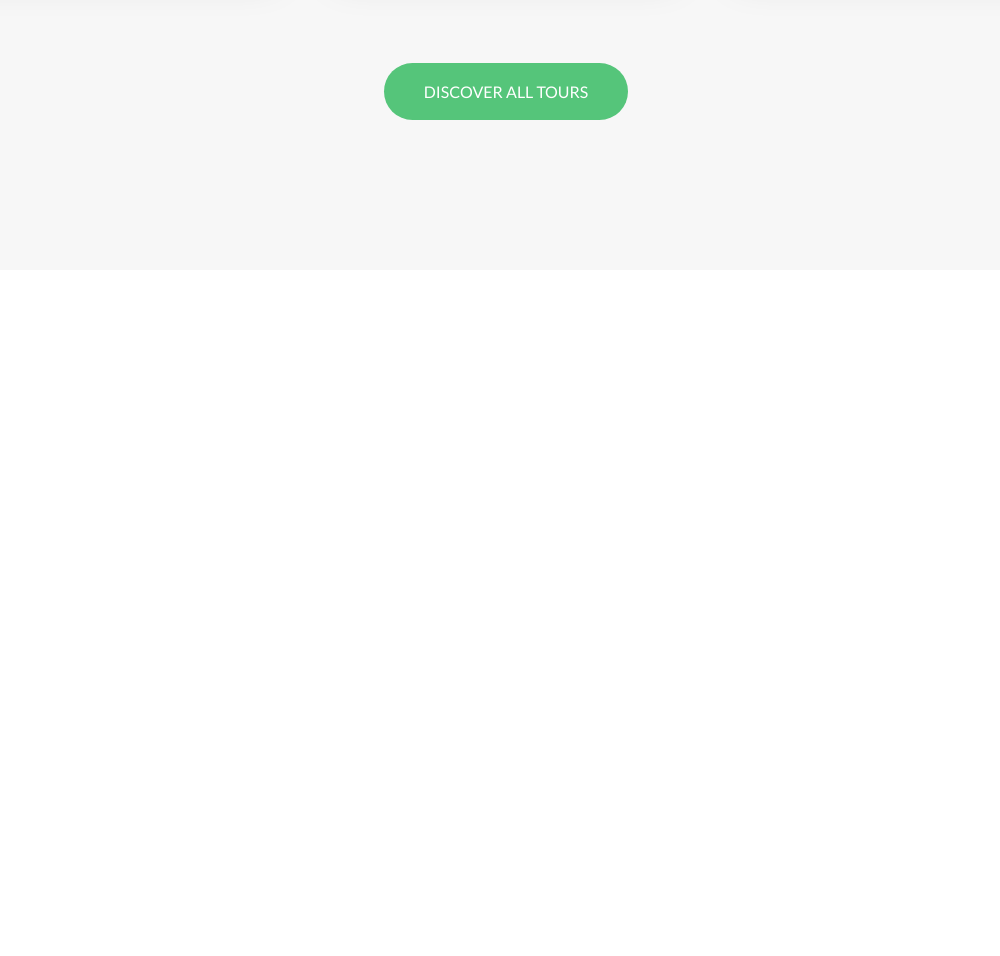
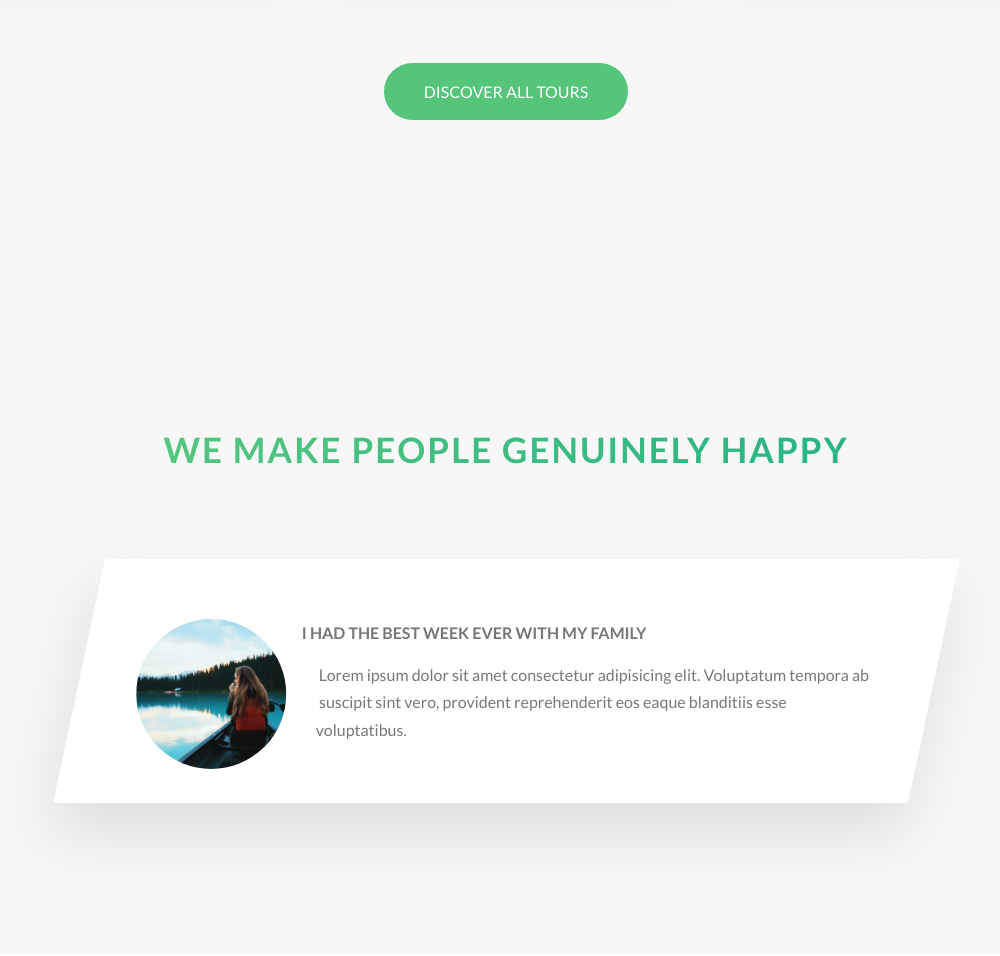
Before and after one commit to DZamora54/advancedCssCourse, a website: page natours/index.html in a window 1280 px wide. Shown: the part 3012-3968 px from the top of the page, without its empty margins (134-1134 px from the left). Before the commit the page ends 3312 px from the top, so only its background shows below. Drawn offline with Linux system fonts and the light colour scheme.

Commit message:
started work on the stories section. applied shape-outside and float to make text float around shapes.

```diff
--- a/natours/index.html
+++ b/natours/index.html
@@ -224,6 +224,27 @@
           </div>
 
         </section>
+
+        <section class="section-stories">
+          <div class="u-center-text u-margin-bottom-big">
+            <h2 class="heading-secondary">
+              We make people genuinely happy
+            </h2>
+          </div>
+
+          <div class="row">
+            <div class="story">
+              <figure class="story__shape">
+                <img src="img/nat-8.jpg" alt="person on a tour" class="story__image">
+              </figure>
+              <div class="story__text">
+                <h3 class="heading-tertiary u-margin-bottom-small">I had the best week ever with my family</h3>
+                <p>Lorem ipsum dolor sit amet consectetur adipisicing elit. Voluptatum tempora ab suscipit sint vero, provident reprehenderit eos eaque blanditiis esse voluptatibus.</p>
+              </div>
+            </div>
+
+          </div>
+        </section>
       </main>
 
       <!-- Following is a template for a grid -->
--- /dev/null
+++ b/natours/sass/components/_story.scss
@@ -0,0 +1,41 @@
+.story {
+  width: 75%;
+  margin: 0 auto;
+  box-shadow: 0 3rem 6rem rgba($color-black, .1);
+  background-color: $color-white;
+  border-radius: 3px;
+  padding: 6rem;
+  // defining padding-left to make the left an right padding appear to be the same. this is needed due to the shape getting pushed into the padding space by the transform property.
+  padding-left: 9rem;
+  font-size: $default-font-size;
+  // using transform to continue the non rectangular theme of the page.
+  transform: skewX(-12deg);
+
+  &__shape {
+    width: 15rem;
+    height: 15rem;
+    float: left;
+
+    // use shape outside to float text around the shape. shape outside only works if the element is floated and has defined width and height. a vectorized shape needs to be defined.
+    // the first number is the radius of the circle, in this example the radius is 50% of the height and width. the next two numbers are the coordinates for the center of the circle.
+    -webkit-shape-outside: circle(50% at 50% 50%);
+    shape-outside: circle(50% at 50% 50%);
+
+    // clip-path property to make the shape a circle. here the circle is defined with the same values used in shape-outsise.
+    -webkit-clip-path: circle(50% at 50% 50%);
+    clip-path: circle(50% at 50% 50%);
+
+    // using transform to add space between the shape and the text. using -3rem as a value pushed the shape into the padding space; padding will need to be added in to adjust for that.
+    // skew is added to the transform to remove the skew effect applied on the direct parent.
+    transform: translateX(-3rem) skewX(12deg);
+  }
+
+  &__image {
+    height: 100%;
+  }
+
+  &__text {
+    // removing the skew effect on the text that was applied on the direct parent by skewing in the opposite direction for the same absolute value.
+    transform: skewX(12deg);
+  }
+}
--- a/natours/sass/main.scss
+++ b/natours/sass/main.scss
@@ -14,6 +14,7 @@
 @import "components/composition";
 @import "components/feature-box";
 @import "components/card";
+@import "components/story";
 
 @import "layouts/header";
 @import "layouts/grid";
--- a/natours/sass/pages/_home.scss
+++ b/natours/sass/pages/_home.scss
@@ -30,3 +30,8 @@
   padding: 25rem 0 15rem 0;
   margin-top: -12rem;
 }
+
+.section-stories {
+  padding: 15rem 0;
+  background-color: $color-grey-light-1;
+}
```
Also changed, not shown: natours/css/style.css.
